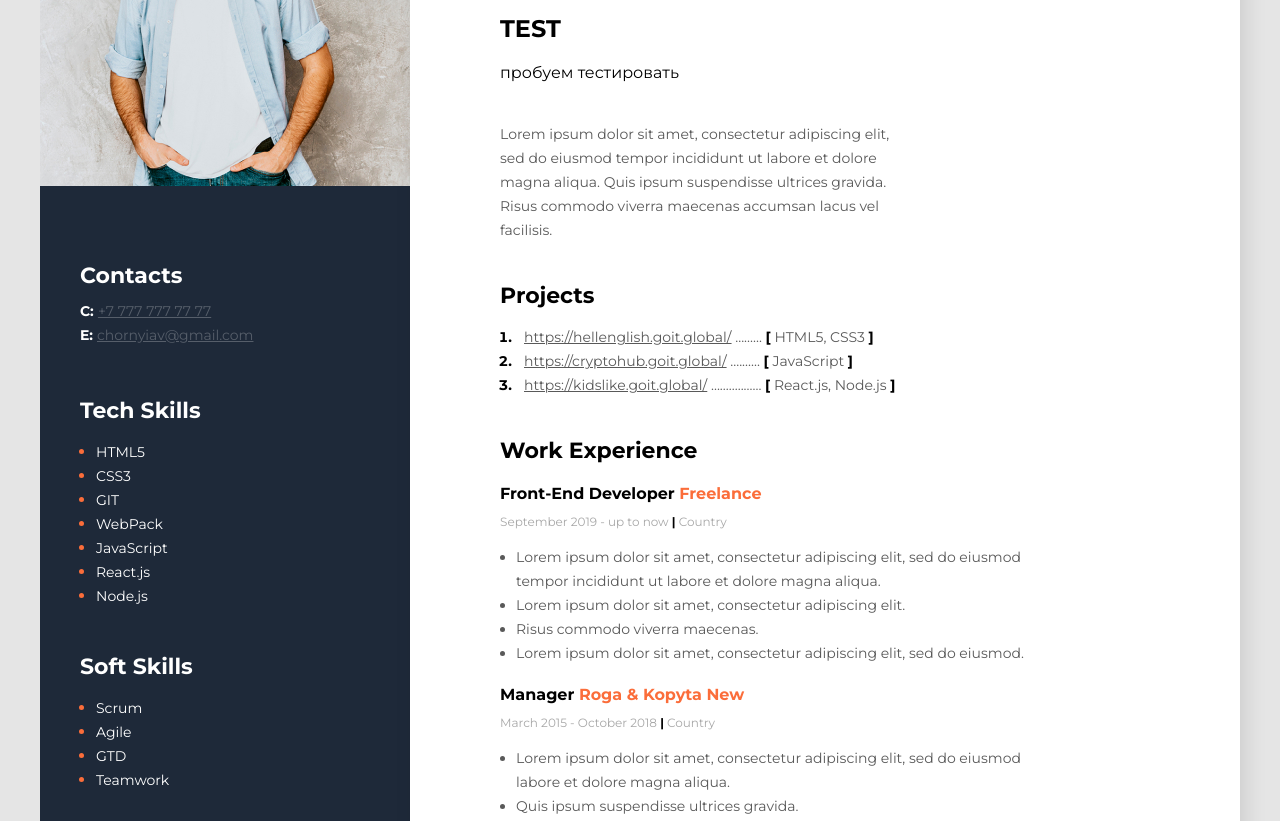
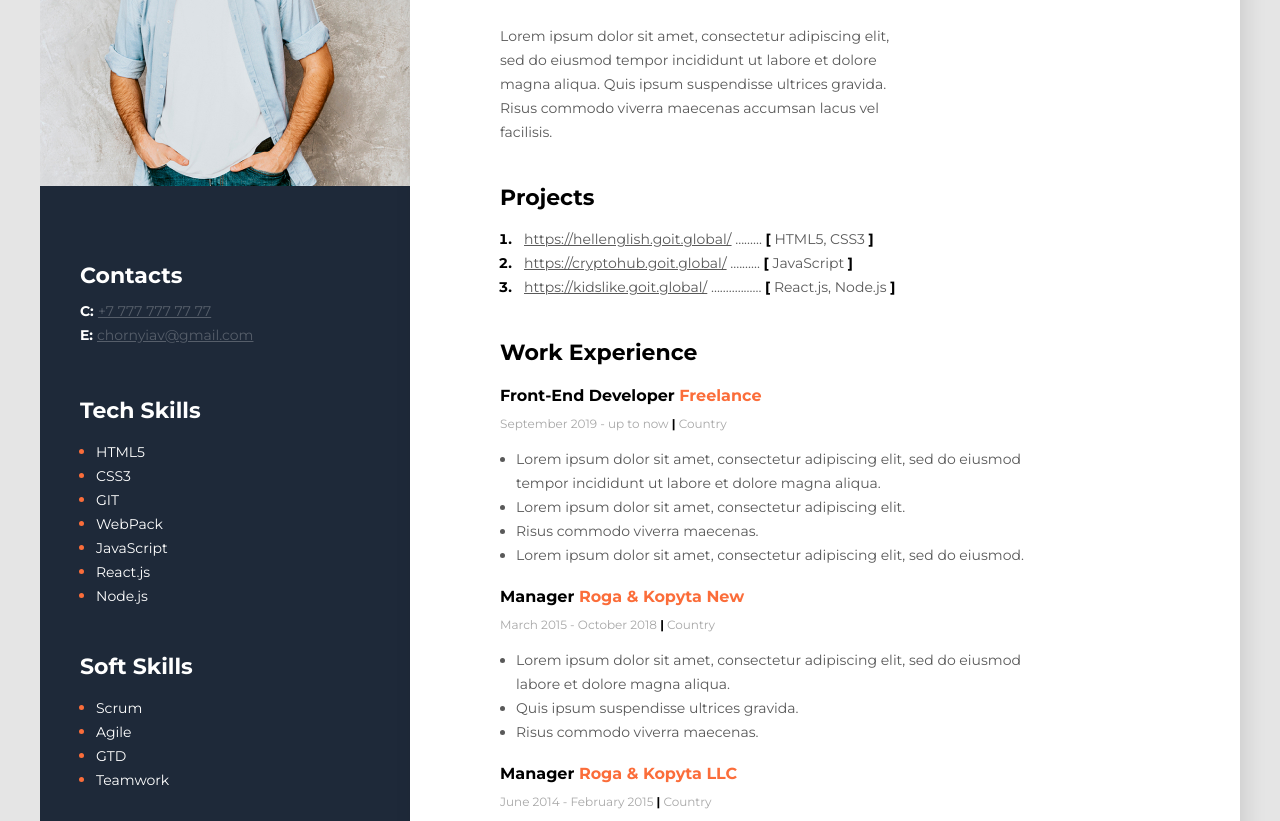
Before and after one commit to smir-artem/projects_goit, a plain HTML site: page project-maraphon/index.html in a window 1280 px wide. Shown: the part 216-1037 px from the top of the page. Drawn offline with Linux system fonts and the light colour scheme.

Commit message:
как должно быть

```diff
--- a/project-maraphon/index.html
+++ b/project-maraphon/index.html
@@ -23,9 +23,6 @@
 
             <h1 class="about-user-name">Artem Smirnov
             </h1>
-            <h2>TEST</h2>
-            <p>пробуем тестировать</p>
-
             <div class="about-user-text">Lorem ipsum dolor sit amet, consectetur adipiscing elit, sed do eiusmod tempor incididunt ut labore et dolore magna aliqua. Quis ipsum suspendisse ultrices gravida. Risus commodo viverra maecenas accumsan lacus vel facilisis.
             </div>
 
```
